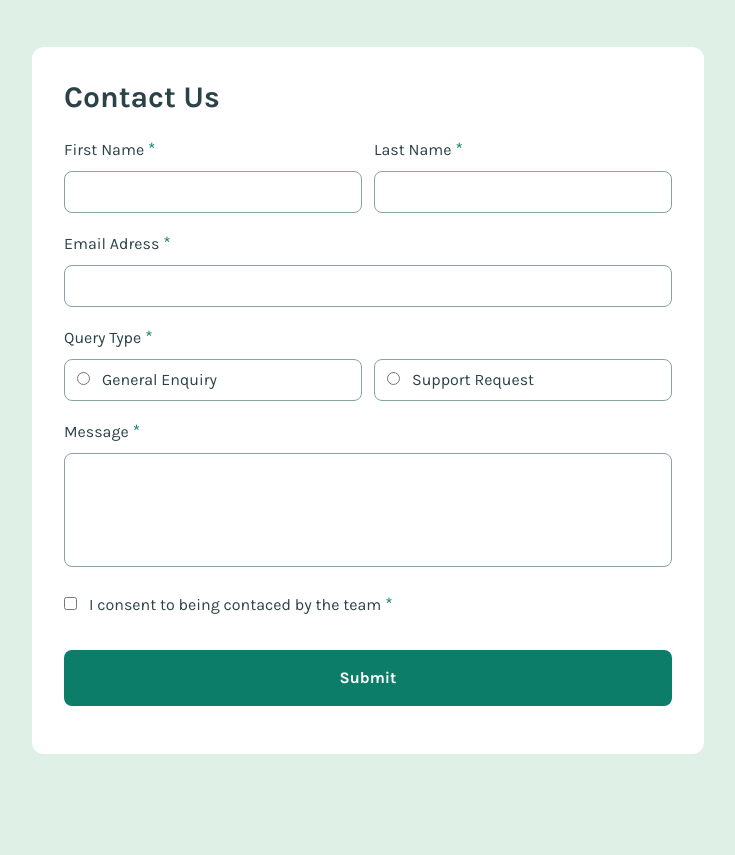
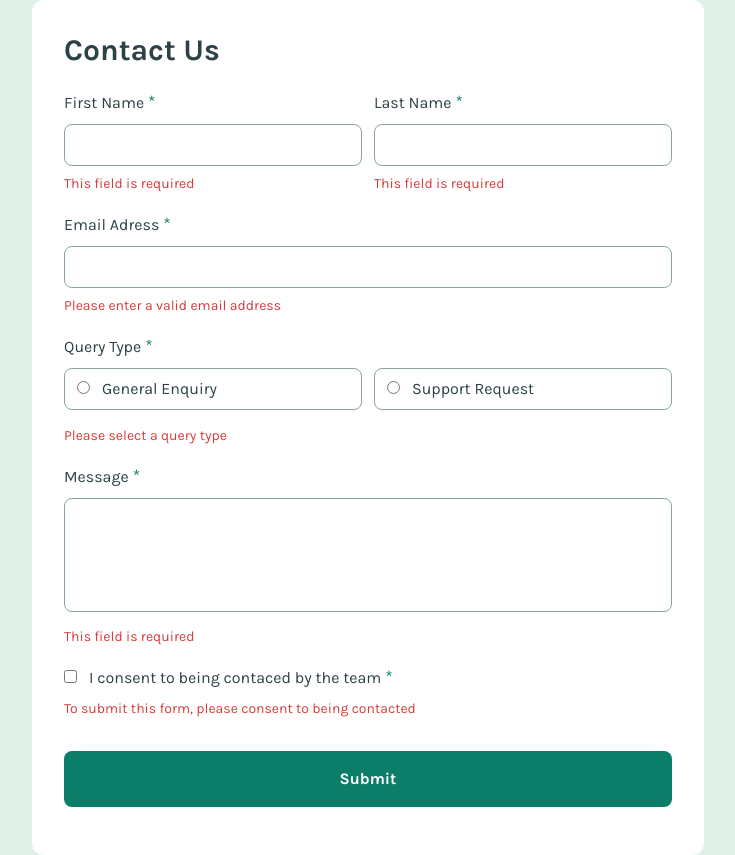
Before and after one commit to parisaMontakhab/contact-form, a React (Vite) app: page / in a window 1280 px wide. Shown: the whole page, without its empty margins (272-1007 px from the left). Before the commit the page ends 800 px from the top, so only its background shows below. Built offline with nearby package versions, Linux system fonts and the light colour scheme.

Commit message:
feat: add all errore text in form

```diff
--- a/src/App.css
+++ b/src/App.css
@@ -209,3 +209,13 @@ input[type="radio"] {
   }
 
 }
+
+/*error style*/
+
+.err-text {
+  color: hsl(0 66% 54% );
+  font-family: Karla, sans-serif;
+  font-size: 0.875rem /* 14px */;
+  line-height: 1.25rem /* 20px */;
+  margin-top: 0.5rem /* 8px */;
+}
--- a/src/App.jsx
+++ b/src/App.jsx
@@ -28,6 +28,7 @@ export default function App() {
               vlau={firstName}
               onChange={(e) => setFirstName(e.target.value)}
             />
+            <p className="err-text">This field is required</p>
           </div>
 
           <div className="box">
@@ -42,6 +43,7 @@ export default function App() {
               value={lastName}
               onChange={(e) => setLastName(e.target.value)}
             />
+             <p className="err-text">This field is required</p>
           </div>
         </div>
 
@@ -57,6 +59,7 @@ export default function App() {
             value={email}
             onChange={(e) => setEmail(e.target.value)}
           />
+           <p className="err-text">Please enter a valid email address</p>
         </div>
 
         <div className="mb-4">
@@ -88,6 +91,7 @@ export default function App() {
               <label className="radiolabel-form">Support Request</label>
             </div>
           </div>
+          <p className="err-text">Please select a query type</p>
         </div>
 
         <div className="mb-4">
@@ -101,6 +105,7 @@ export default function App() {
             value={message}
             onChange={(e) => setMessage(e.target.value)}
           ></textarea>
+           <p className="err-text">This field is required</p>
         </div>
 
         <div className="mb-4">
@@ -109,6 +114,7 @@ export default function App() {
             I consent to being contaced by the team
           </span>
           <span className="star-form">*</span>
+          <p className="err-text">To submit this form, please consent to being contacted</p>
         </div>
 
         <div className="mb-4">
```
